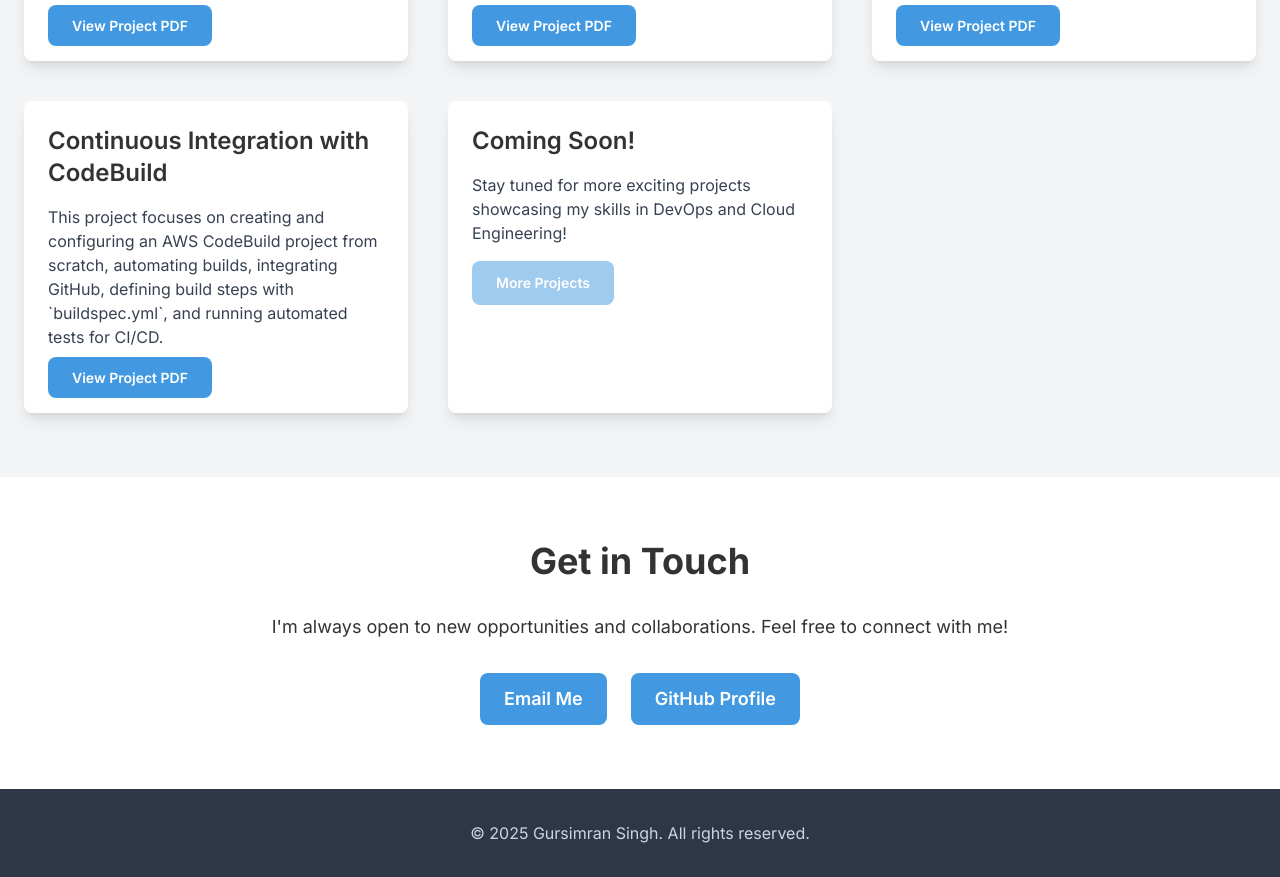
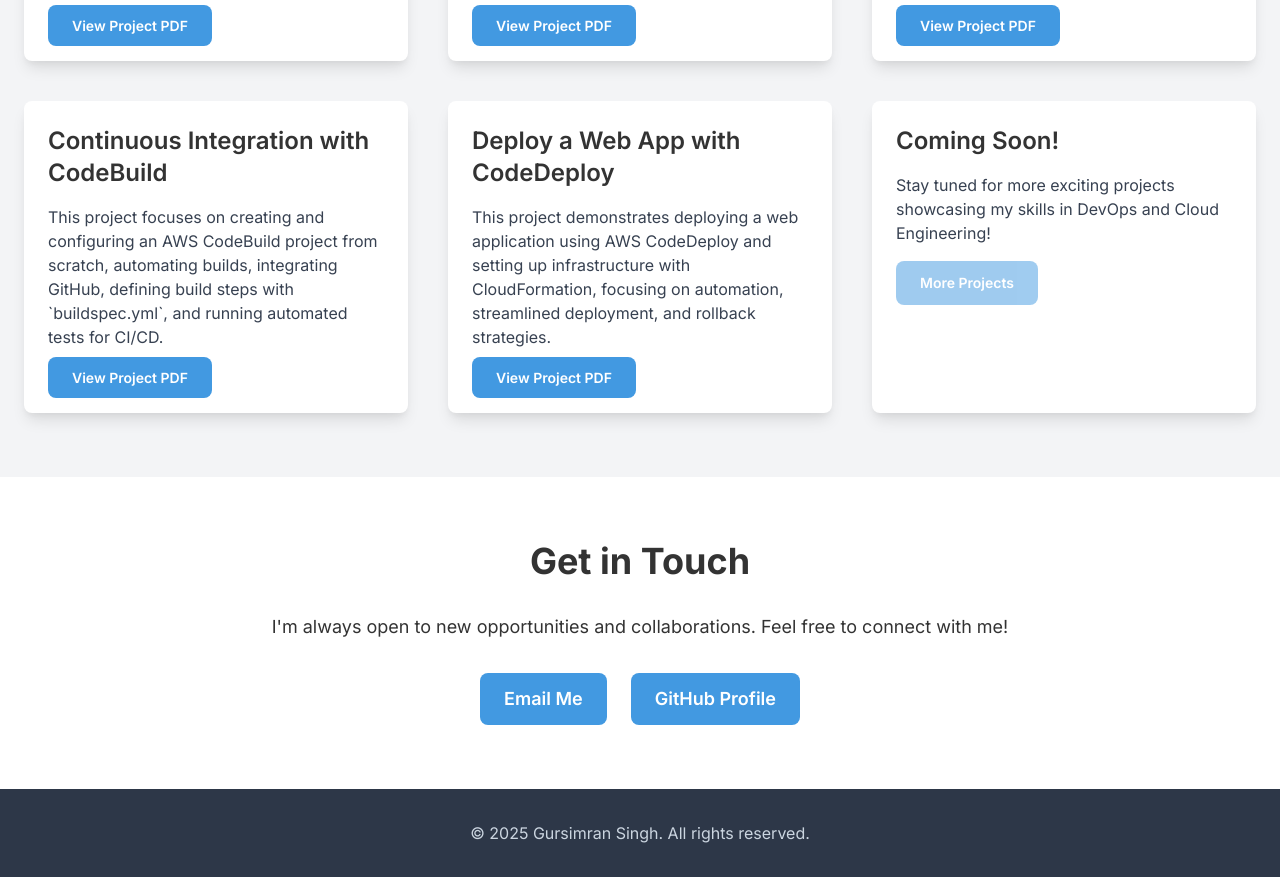
Before and after one commit to gursimran531/gursimran531.github.io, a plain HTML site: page index.html in a window 1280 px wide. Shown: the part 1424-2301 px from the top of the page. Drawn offline with nearby package versions, Linux system fonts and the light colour scheme.

Commit message:
Added Deploy a Web App with CodeDeploy project

```diff
--- a/index.html
+++ b/index.html
@@ -133,6 +133,15 @@
                     <a href="./legendary-aws-devops-codebuild-updated.pdf" target="_blank" class="btn-primary text-sm font-semibold">View Project PDF</a>
                 </div>
 
+                <!-- Project Card 5: Deploy a Web App with CodeDeploy -->
+                <div class="project-card rounded-lg shadow-lg p-6">
+                    <h4 class="text-2xl font-semibold mb-4">Deploy a Web App with CodeDeploy</h4>
+                    <p class="text-gray-700 mb-4">
+                        This project demonstrates deploying a web application using AWS CodeDeploy and setting up infrastructure with CloudFormation, focusing on automation, streamlined deployment, and rollback strategies.
+                    </p>
+                    <a href="./legendary-aws-devops-codedeploy-updated.pdf" target="_blank" class="btn-primary text-sm font-semibold">View Project PDF</a>
+                </div>
+
                 <!-- Placeholder for more projects, shifted to the next column -->
                 <div class="project-card rounded-lg shadow-lg p-6">
                     <h4 class="text-2xl font-semibold mb-4">Coming Soon!</h4>
```
Also changed, not shown: 1 other file.
